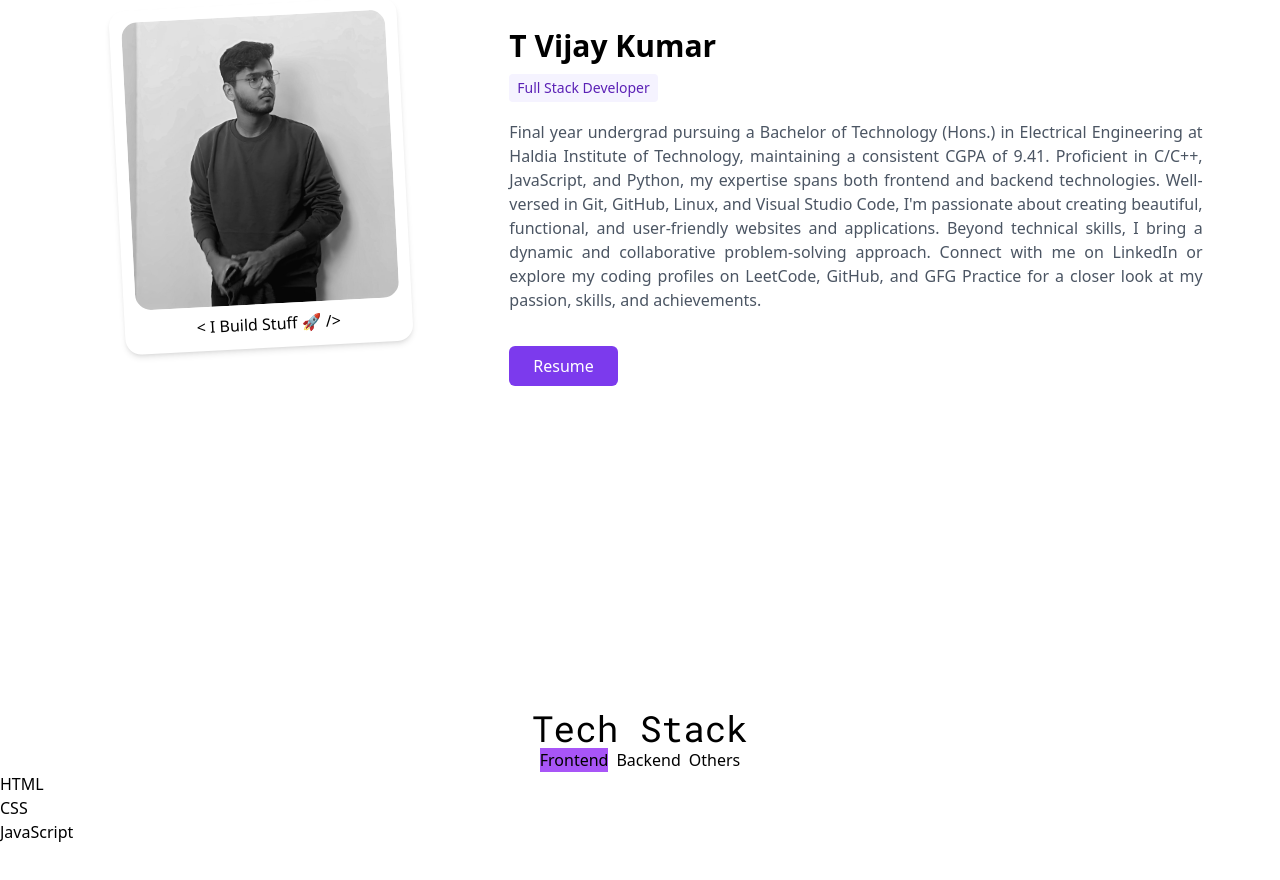
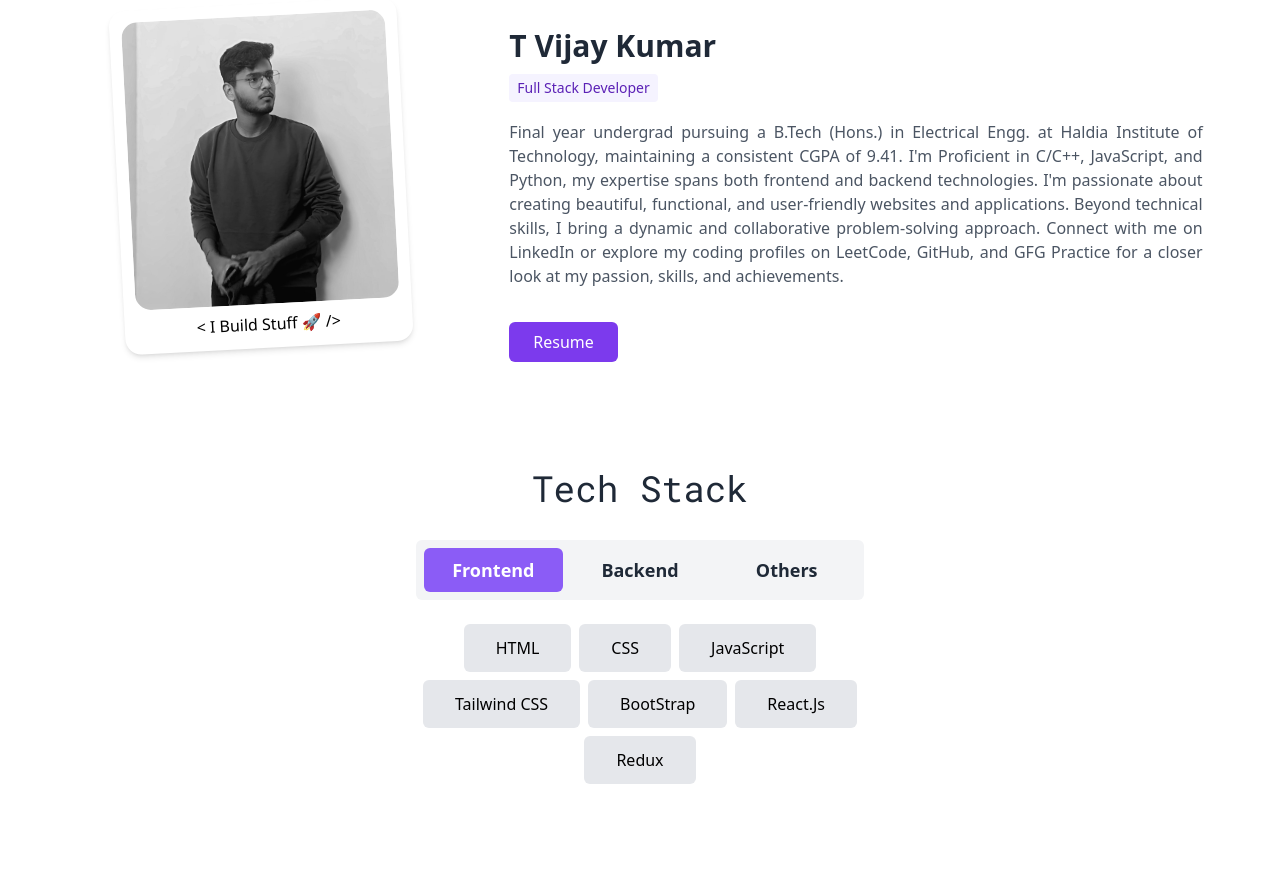
Before and after one commit to Vijay-CPP/portfolio, a React (Vite) app: page / in a window 1280 px wide. Shown: the part 940-1820 px from the top of the page. Built offline with nearby package versions, Linux system fonts and the light colour scheme.

Commit message:
Added SKills

```diff
--- a/package.json
+++ b/package.json
@@ -5,6 +5,7 @@
   "type": "module",
   "scripts": {
     "dev": "vite",
+    "dev-host": "vite --host",
     "build": "vite build",
     "lint": "eslint . --ext js,jsx --report-unused-disable-directives --max-warnings 0",
     "preview": "vite preview"
--- a/src/App.jsx
+++ b/src/App.jsx
@@ -14,7 +14,7 @@ function App() {
         <Navbar />
         <Home />
         <AboutMe />
-        <Skills/>
+        <Skills />
       </div>
     </div>
   );
--- a/src/components/AboutMe.jsx
+++ b/src/components/AboutMe.jsx
@@ -3,7 +3,7 @@ import profilePic from "../assets/profile-pic.jpg";
 
 const AboutMe = () => {
   return (
-    <div className="container mx-auto min-h-[100vh] pt-12 " id="About">
+    <div className="container mx-auto min-h-[100vh] md:min-h-[70vh] pt-12" id="About">
       <h2 className="text-4xl text-center font-robotoMono dark:text-white">About Me</h2>
       <div className="w-full lg:w-11/12 2xl:w-4/5 mt-6 lg:mt-14 mx-auto flex flex-col md:gap-4 lg:flex-row justify-between items-center">
         <div className="p-3 w-56 self-start md:w-2/5 lg:w-72 bg-white shadow-md dark:bg-gray-800 flex flex-col gap-2 items-center rounded-2xl mx-auto lg:mx-16 hover:-translate-y-2 transition-transform duration-300 lg:-rotate-3">
@@ -20,19 +20,19 @@ const AboutMe = () => {
 
         <div className="flex-1 text-left mx-6 mt-8 md:mt-0 md:mx-0 md:p-6">
           <div className="flex flex-col gap-2.5">
-            <p className="text-3xl font-semibold dark:text-white">T Vijay Kumar</p>
+            <p className="text-3xl font-semibold text-gray-800 dark:text-white">T Vijay Kumar</p>
             <p className="text-violet-800 w-fit rounded py-1 px-2 text-sm dark:text-violet-600 bg-violet-50 dark:bg-violet-900/10">
               Full Stack Developer
             </p>
             <p className="text-sm md:text-base my-2 text-gray-600 dark:text-gray-300 text-justify">
-            Final year undergrad pursuing a Bachelor of Technology (Hons.) in Electrical Engineering at Haldia Institute of Technology, maintaining a consistent CGPA of 9.41. Proficient in C/C++, JavaScript, and Python, my expertise spans both frontend and backend technologies. Well-versed in Git, GitHub, Linux, and Visual Studio Code, I'm passionate about creating beautiful, functional, and user-friendly websites and applications. Beyond technical skills, I bring a dynamic and collaborative problem-solving approach. Connect with me on LinkedIn or explore my coding profiles on LeetCode, GitHub, and GFG Practice for a closer look at my passion, skills, and achievements.
+            Final year undergrad pursuing a B.Tech (Hons.) in Electrical Engg. at Haldia Institute of Technology, maintaining a consistent CGPA of 9.41. I'm Proficient in C/C++, JavaScript, and Python, my expertise spans both frontend and backend technologies. I'm passionate about creating beautiful, functional, and user-friendly websites and applications. Beyond technical skills, I bring a dynamic and collaborative problem-solving approach. Connect with me on LinkedIn or explore my coding profiles on LeetCode, GitHub, and GFG Practice for a closer look at my passion, skills, and achievements.
             </p>
             <div className="flex items-center gap-4 md:mt-4">
               {/* {resumeUrl.trim() && ( */}
                 <a
                   href={""}
                   target="_blank"
-                  className="text-sm md:text-base bg-violet-600 dark:bg-violet-700 text-white w-fit rounded-md py-2 px-6 hover:shadow-xl transition-shadow"
+                  className="md:text-base bg-violet-600 dark:bg-violet-700 text-white w-fit rounded-md py-2 px-6 hover:shadow-xl transition-shadow"
                 >
                   Resume
                 </a>
--- a/src/components/Skills.jsx
+++ b/src/components/Skills.jsx
@@ -2,9 +2,17 @@ import React, { useState } from "react";
 
 const Skills = () => {
   const SKILLS = {
-    Frontend: ["HTML", "CSS", "JavaScript"],
-    Backend: ["Node.js", "Express.js"],
-    Others: ["Git", "GitHub"]
+    Frontend: [
+      "HTML",
+      "CSS",
+      "JavaScript",
+      "Tailwind CSS",
+      "BootStrap",
+      "React.Js",
+      "Redux",
+    ],
+    Backend: ["Node.js", "Express.js", "Firebase", "MongoDB", "SQL", "GraphQL"],
+    Others: ["C/C++", "Python", "Git", "GitHub", "Googling", "Vercel", "Netlify", "Heroku"],
   };
 
   const SKILL_CATEGORY = Object.keys(SKILLS);
@@ -13,22 +21,31 @@ const Skills = () => {
   const [index, setIndex] = useState(0);
 
   return (
-    <div className="container mx-auto min-h-screen pt-6 md:pt-12" id="Skills">
-      <h2 className="text-4xl text-center font-robotoMono">Tech Stack</h2>
+    <div className="container mx-auto min-h-screen md:min-h-[70vh] pt-20 md:pt-12" id="Skills">
+      <h2 className="text-4xl text-center text-gray-800 dark:text-white font-robotoMono">
+        Tech Stack
+      </h2>
 
-      <div className="flex gap-2 justify-center">
+      <div className="flex gap-2 justify-between mt-8 bg-gray-100 dark:bg-gray-800  w-[90vw] md:w-[60vw] lg:w-[35vw] mx-auto p-2 rounded-md">
         {SKILL_CATEGORY.map((element, idx) => {
-          return <div onClick={()=> setIndex(idx)} className={` ${index === idx ? "bg-purple-500" : ""} `}>
-            {element}
-          </div>;
+          return (
+            <div
+              onClick={() => setIndex(idx)}
+              className={` ${
+                index === idx
+                  ? "bg-violet-500 text-white hover:bg-violet-600"
+                  : "hover:bg-gray-200 dark:hover:bg-slate-900 text-gray-800 dark:text-white"
+              } px-5 py-2 rounded-md  transition-all ease-in-out w-full text-center md:text-lg font-semibold`}
+            >
+              {element}
+            </div>
+          );
         })}
       </div>
 
-      <div>
-        {SKILLS_NAMES[index].map((element, idx)=>{
-            return <div>
-            {element}
-          </div>;
+      <div className="flex flex-wrap w-[90vw] md:w-[60vw] lg:w-[40vw] mx-auto mt-6 gap-2 justify-center">
+        {SKILLS_NAMES[index].map((element, idx) => {
+          return <div className="px-8 py-3 rounded-md hover:bg-violet-500 hover:text-white transition-all ease-in-out dark:hover:bg-violet-500 bg-gray-200 dark:bg-gray-700 dark:text-white hover:-translate-y-2 duration-300">{element}</div>;
         })}
       </div>
     </div>
```
